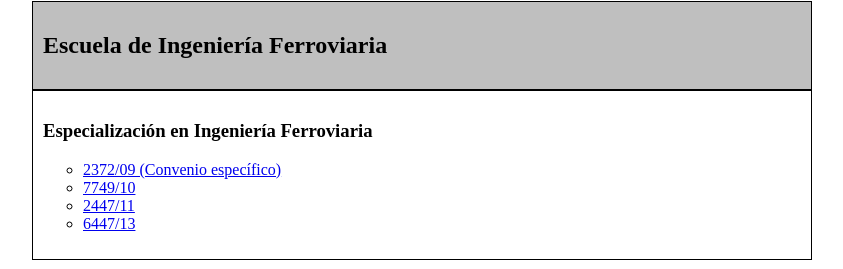
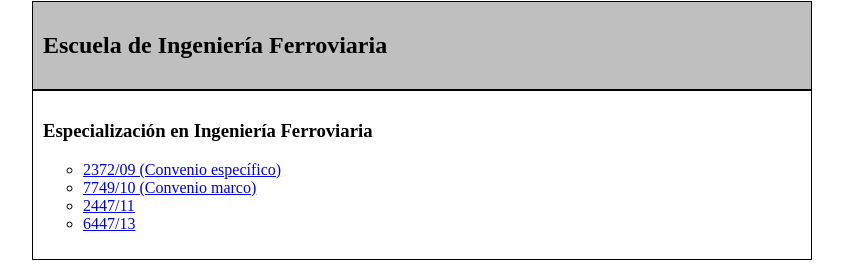
Before and after one commit to posgradofiuba/posgradofiuba.github.io, a plain HTML site: page index.html in a window 1280 px wide. Shown: the part 2375-2644 px from the top of the page, without its empty margins (218-1061 px from the left). Drawn offline with Linux system fonts and the light colour scheme; a web font is replaced by a local one.

Commit message:
Update index.html

```diff
--- a/index.html
+++ b/index.html
@@ -225,7 +225,7 @@
     	<h3>Especialización en Ingeniería Ferroviaria</h3>
     	<ul>
         <li><a href="https://drive.google.com/file/d/1QnA2N4rd-I5D-_6s1AizqluiBe60xErl/view" target="_blank">2372/09 (Convenio específico)</a></li>
-        <li><a href="https://drive.google.com/file/d/18iBltv0kUGIfAt1QaCE2hNn7NaUzpnfs/view" target="_blank">7749/10</a></li>
+        <li><a href="https://drive.google.com/file/d/18iBltv0kUGIfAt1QaCE2hNn7NaUzpnfs/view" target="_blank">7749/10 (Convenio marco)</a></li>
 	<li><a href="https://drive.google.com/file/d/1e9zwms3tIrwYWoL_AyQWO1qW2sVpQ96A/view" target="_blank">2447/11</a></li>
         <li><a href="https://drive.google.com/file/d/1-l3lrMKIBxWaWnYqwZ0tbu13K3WUhXty/view" target="_blank">6447/13</a></li>
     	</ul>
```
